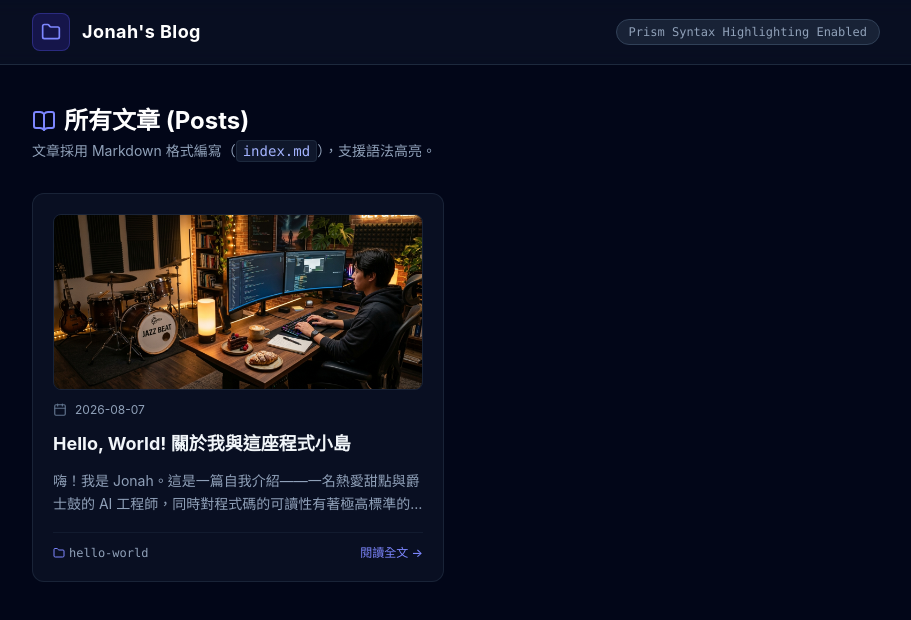
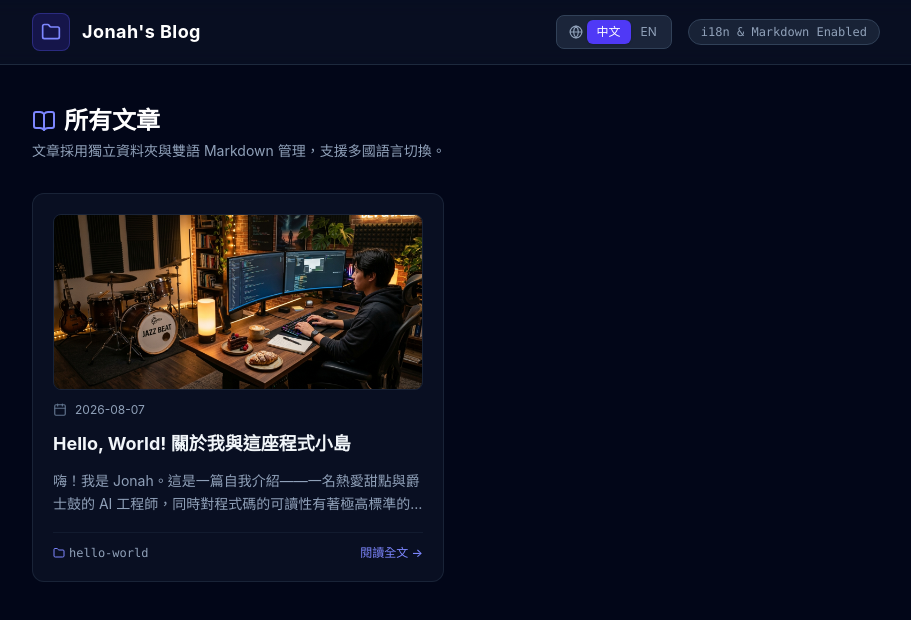
Before and after one commit to jonahyian/jonahyian.github.io, a React (Vite) app: page / in a window 1280 px wide. Shown: the top 620 px of the page, without its empty margins (184-1095 px from the left). Built offline with nearby package versions, Linux system fonts and the light colour scheme.

Commit message:
feat: implement i18n support with bilingual markdown (index.zh.md & index.en.md)

```diff
--- a/src/App.jsx
+++ b/src/App.jsx
@@ -4,27 +4,56 @@ import remarkGfm from 'remark-gfm';
 import fm from 'front-matter';
 import { Prism as SyntaxHighlighter } from 'react-syntax-highlighter';
 import { vscDarkPlus } from 'react-syntax-highlighter/dist/esm/styles/prism';
-import { BookOpen, Calendar, Tag, ArrowLeft, Folder, Image as ImageIcon } from 'lucide-react';
+import { BookOpen, Calendar, Tag, ArrowLeft, Folder, Image as ImageIcon, Globe } from 'lucide-react';
 
-// 使用 Vite 載入所有 .md 檔案的原始字串內容 (raw)
-const markdownFiles = import.meta.glob('/src/content/posts/*/index.md', { query: '?raw', import: 'default', eager: true });
+// 使用 Vite 載入所有 .zh.md 與 .en.md 檔案的原始內容
+const markdownFiles = import.meta.glob('/src/content/posts/*/index.{zh,en}.md', { query: '?raw', import: 'default', eager: true });
 const imageFiles = import.meta.glob('/src/content/posts/*/*.{png,jpg,jpeg,webp,svg}', { eager: true });
 
-// 剖析 Markdown 與 Frontmatter
-const postsList = Object.entries(markdownFiles).map(([path, rawContent]) => {
+// UI 常數與多語言對應表
+const UI_TEXT = {
+  zh: {
+    blogTitle: "Jonah's Blog",
+    allPosts: "所有文章",
+    backToList: "返回文章列表",
+    noCover: "無封面圖",
+    readMore: "閱讀全文",
+    subtitle: "文章採用獨立資料夾與雙語 Markdown 管理，支援多國語言切換。",
+    badge: "i18n & Markdown Enabled",
+  },
+  en: {
+    blogTitle: "Jonah's Blog",
+    allPosts: "All Posts",
+    backToList: "Back to Posts",
+    noCover: "No Cover Image",
+    readMore: "Read More",
+    subtitle: "Posts organized in folder-per-post architecture with bilingual Markdown.",
+    badge: "i18n & Markdown Enabled",
+  }
+};
+
+// 剖析 Markdown 與 Frontmatter，分類為 zh 與 en 兩組
+const parsePosts = () => {
+  const postsMap = { zh: [], en: [] };
+
+  Object.entries(markdownFiles).forEach(([path, rawContent]) => {
     const pathParts = path.split('/');
     const slug = pathParts[pathParts.length - 2];
+    const fileName = pathParts[pathParts.length - 1]; // index.zh.md 或 index.en.md
+    const lang = fileName.includes('.en.md') ? 'en' : 'zh';
 
     const parsed = fm(typeof rawContent === 'string' ? rawContent : '');
     const data = parsed.attributes || {};
     const content = parsed.body || '';
 
+    // 自動找出同資料夾下的封面圖
     const coverPath = Object.keys(imageFiles).find(img => img.includes(`/posts/${slug}/`));
     const coverUrl = coverPath ? imageFiles[coverPath].default : null;
 
-  return {
+    const postObj = {
       slug,
-    folderPath: `src/content/posts/${slug}/`,
+      lang,
+      folderPath: `src/content/posts/${slug}/index.${lang}.md`,
       coverUrl,
       title: data.title || slug,
       date: data.date || '',
@@ -32,11 +61,27 @@ const postsList = Object.entries(markdownFiles).map(([path, rawContent]) => {
       summary: data.summary || '',
       content,
     };
-}).sort((a, b) => new Date(b.date) - new Date(a.date));
+
+    postsMap[lang].push(postObj);
+  });
+
+  postsMap.zh.sort((a, b) => new Date(b.date) - new Date(a.date));
+  postsMap.en.sort((a, b) => new Date(b.date) - new Date(a.date));
+
+  return postsMap;
+};
+
+const allPostsMap = parsePosts();
 
 export default function App() {
+  const [lang, setLang] = useState('zh'); // 當前語言: 'zh' 或 'en'
   const [selectedSlug, setSelectedSlug] = useState(null);
-  const selectedPost = postsList.find(p => p.slug === selectedSlug);
+
+  const t = UI_TEXT[lang];
+
+  // 取得當前語言的文章列表（若無英文版則回退使用中文版）
+  const currentPosts = allPostsMap[lang].length > 0 ? allPostsMap[lang] : allPostsMap.zh;
+  const selectedPost = currentPosts.find(p => p.slug === selectedSlug);
 
   return (
     <div className="min-h-screen bg-slate-950 text-slate-100 font-sans selection:bg-indigo-500 selection:text-white">
@@ -47,11 +92,35 @@ export default function App() {
             <div className="p-2 rounded-lg bg-indigo-600/20 text-indigo-400 border border-indigo-500/30">
               <Folder className="w-5 h-5" />
             </div>
-            <span className="font-bold text-lg tracking-wide text-white">Jonah's Blog</span>
+            <span className="font-bold text-lg tracking-wide text-white">{t.blogTitle}</span>
           </div>
-          <span className="text-xs text-slate-400 font-mono bg-slate-800/80 px-3 py-1 rounded-full border border-slate-700">
-            Prism Syntax Highlighting Enabled
+
+          <div className="flex items-center gap-4">
+            {/* 語言切換按鈕 (i18n Switcher) */}
+            <div className="flex items-center bg-slate-800/90 rounded-lg p-1 border border-slate-700">
+              <Globe className="w-3.5 h-3.5 text-slate-400 ml-2 mr-1" />
+              <button
+                onClick={() => setLang('zh')}
+                className={`px-2.5 py-1 text-xs rounded-md transition-colors ${
+                  lang === 'zh' ? 'bg-indigo-600 text-white font-medium shadow' : 'text-slate-400 hover:text-white'
+                }`}
+              >
+                中文
+              </button>
+              <button
+                onClick={() => setLang('en')}
+                className={`px-2.5 py-1 text-xs rounded-md transition-colors ${
+                  lang === 'en' ? 'bg-indigo-600 text-white font-medium shadow' : 'text-slate-400 hover:text-white'
+                }`}
+              >
+                EN
+              </button>
+            </div>
+
+            <span className="hidden sm:inline-block text-xs text-slate-400 font-mono bg-slate-800/80 px-3 py-1 rounded-full border border-slate-700">
+              {t.badge}
             </span>
+          </div>
         </div>
       </header>
 
@@ -65,7 +134,7 @@ export default function App() {
               className="inline-flex items-center text-sm text-slate-400 hover:text-indigo-400 transition-colors gap-2 group"
             >
               <ArrowLeft className="w-4 h-4 group-hover:-translate-x-1 transition-transform" />
-              返回文章列表
+              {t.backToList}
             </button>
 
             <div className="bg-slate-900/80 border border-slate-800 rounded-2xl p-8 space-y-6 shadow-xl">
@@ -153,15 +222,15 @@ export default function App() {
             <div>
               <h2 className="text-2xl font-bold text-white flex items-center gap-2">
                 <BookOpen className="w-6 h-6 text-indigo-400" />
-                所有文章 (Posts)
+                {t.allPosts}
               </h2>
               <p className="text-slate-400 text-sm mt-1">
-                文章採用 Markdown 格式編寫（<code className="text-indigo-300 font-mono bg-slate-900 px-1.5 py-0.5 rounded border border-slate-800">index.md</code>），支援語法高亮。
+                {t.subtitle}
               </p>
             </div>
 
             <div className="grid gap-6 md:grid-cols-2">
-              {postsList.map(post => (
+              {currentPosts.map(post => (
                 <div
                   key={post.slug}
                   onClick={() => setSelectedSlug(post.slug)}
@@ -175,7 +244,7 @@ export default function App() {
                     ) : (
                       <div className="h-28 bg-slate-950/60 rounded-lg border border-slate-800/50 flex flex-col items-center justify-center text-slate-600 gap-1">
                         <ImageIcon className="w-6 h-6" />
-                        <span className="text-xs">無封面圖</span>
+                        <span className="text-xs">{t.noCover}</span>
                       </div>
                     )}
 
@@ -198,7 +267,7 @@ export default function App() {
                       {post.slug}
                     </span>
                     <span className="text-indigo-400 font-medium group-hover:translate-x-1 transition-transform inline-flex items-center gap-1">
-                      閱讀全文 &rarr;
+                      {t.readMore} &rarr;
                     </span>
                   </div>
                 </div>
```
Also changed, not shown: src/content/posts/hello-world/index.en.md (added, +37 -0 lines), src/content/posts/hello-world/index.zh.md (renamed from src/content/posts/hello-world/index.md). Lines whose indentation alone changed are shown as unchanged.
